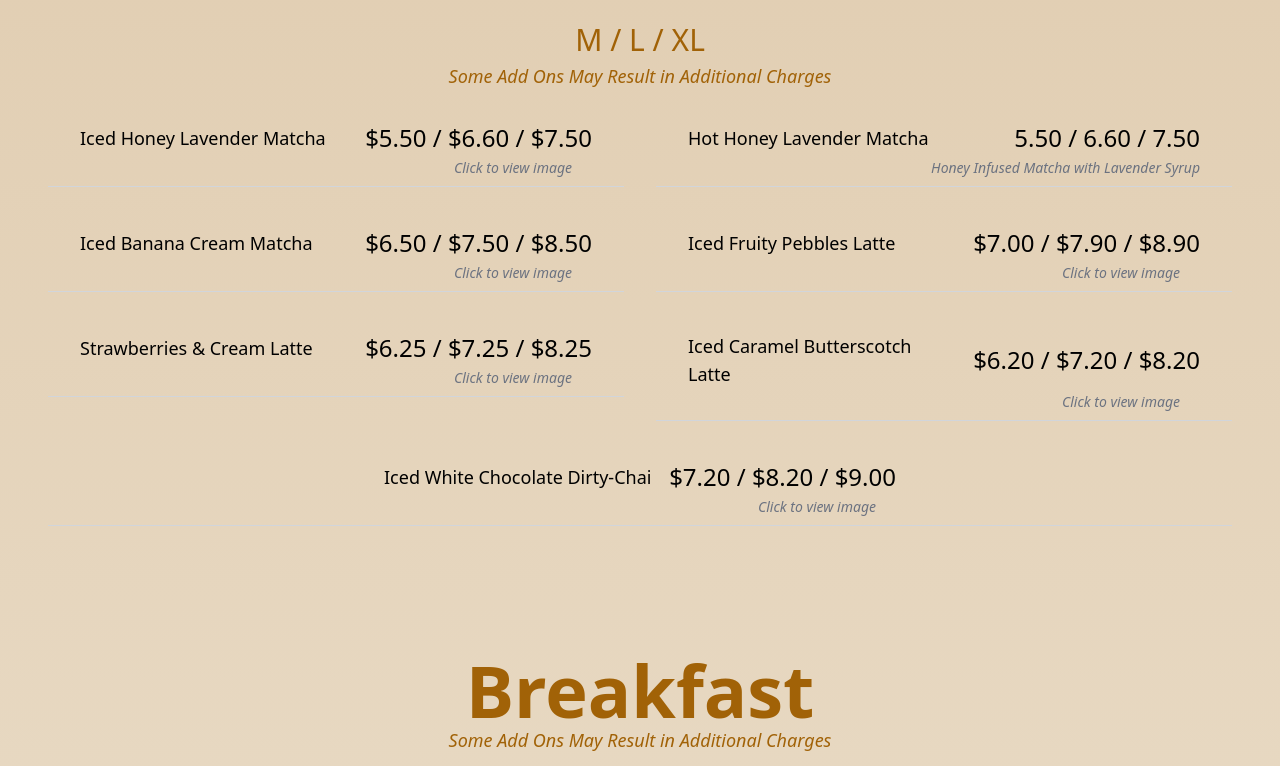
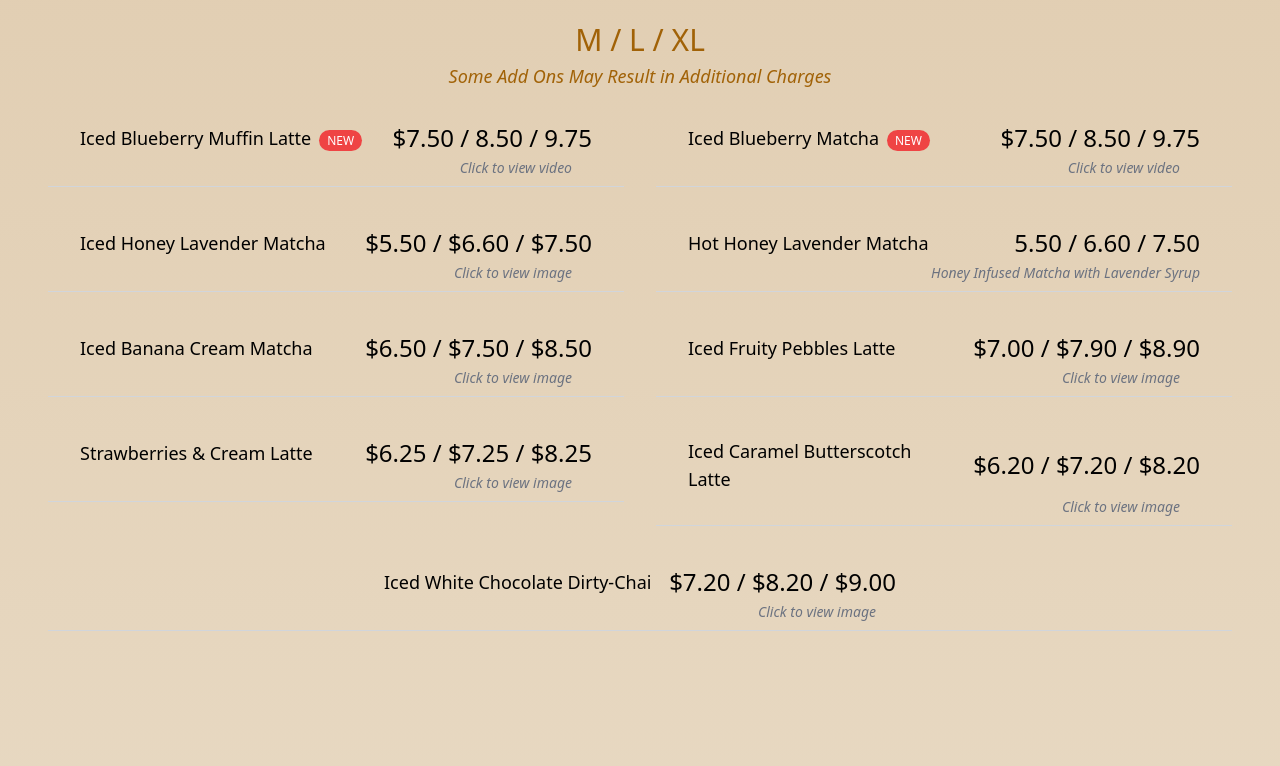
Before and after one commit to SilverDev-27/la-bodega-site, a React (Create React App) app: page / in a window 1280 px wide. Shown: the part 2319-3085 px from the top of the page. Built offline with nearby package versions, Linux system fonts and the light colour scheme.

Commit message:
Updated Monthly Specials

```diff
--- a/src/Menu.jsx
+++ b/src/Menu.jsx
@@ -11,6 +11,8 @@ import icedMazapanImg from './assets/mazapan.jpg';
 import icedSignatureImg from './assets/iced-signature-latte.jpg';
 import icedHorchataImg from './assets/iced-horchata.jpg';
 // Monthly Drinks
+import icedBlueberryMuffinVid from './assets/iced-blueberry-muffin.mp4';
+import icedBlueberryMatchaVid from './assets/iced-blueberry-matcha.mp4';
 import icedHoneyLavenderImg from './assets/iced-honey-lavender.jpg';
 import icedWhiteChocolateImg from './assets/iced-white-chocolate-dirty-chai.jpg';
 import icedFruityPebblesImg from './assets/fruitypebbles.jpg';
@@ -18,16 +20,15 @@ import icedStrawberriesNdCreamImg from './assets/strawberries-cream.jpg';
 import icedBananaCreamMatchaImg from './assets/banana-cream-matcha.jpg';
 import icedCaramelButterscotchImg from './assets/caramel-butterscotch.jpg';
 
-
-const MenuItem = ({ name, price, image, description }) => {
-  const [showImage, setShowImage] = useState(false);
+const MenuItem = ({ name, price, image, video, description, isNew }) => {
+  const [showMedia, setShowMedia] = useState(false);
   const [enlarged, setEnlarged] = useState(false);
   const overlayRef = useRef(null);
 
-  const handleImageClick = () => setEnlarged(true);
+  const handleClick = () => setShowMedia(!showMedia);
+  const handleMediaClick = () => setEnlarged(true);
   const closeOverlay = () => setEnlarged(false);
 
-    // Auto-scroll to the image when enlarged
   useEffect(() => {
     if (enlarged && overlayRef.current) {
       overlayRef.current.scrollIntoView({ behavior: 'smooth', block: 'center' });
@@ -38,32 +39,51 @@ const MenuItem = ({ name, price, image, description }) => {
     <>
       <div
         className="w-full transition-all duration-300 cursor-pointer"
-        onClick={() => setShowImage(!showImage)}
+        onClick={handleClick}
       >
-        {/* Make border outside to ensure full width */}
         <div className="border-b border-gray-300 w-full">
           <div className="w-full max-w-lg mx-auto flex flex-col gap-1 py-2">
             <div className="flex justify-between items-center gap-4">
-              <span className="flex-1 font-medium text-lg">{name}</span>
-              {image && showImage ? (
+              <span className="flex-1 font-medium text-lg relative">
+                {name}
+                {isNew && (
+                  <span className="ml-2 px-2 py-0.5 text-xs bg-red-500 text-white rounded-full">
+                    NEW
+                  </span>
+                )}
+              </span>
+
+              {showMedia && (image || video) ? (
+                image ? (
                   <img
                     src={image}
                     alt={name}
-                  onClick={handleImageClick}
-                  className="w-44 h-44 object-cover rounded shadow ml-auto mr-5 hover:scale-105 transition-transform"
+                    onClick={handleMediaClick}
+                    className="w-44 h-auto object-cover rounded shadow ml-auto mr-5 hover:scale-105 transition-transform"
                   />
+                ) : (
+                  <video
+                    src={video}
+                    onClick={handleMediaClick}
+                    loop
+                    muted
+                    autoPlay
+                    playsInline
+                    className="w-44 h-auto object-contain rounded shadow"
+                  />
+                )
               ) : (
                 <span className="text-right whitespace-nowrap">{price}</span>
               )}
             </div>
 
-            {image && !showImage && (
+            {(image || video) && !showMedia && (
               <span className="text-sm text-gray-500 italic text-right pr-5">
-                Click to view image
+                Click to view {image ? 'image' : 'video'}
               </span>
             )}
 
-            {!image && description && (
+            {!image && !video && description && (
               <p className="text-sm italic text-gray-500 text-right">{description}</p>
             )}
           </div>
@@ -75,12 +95,24 @@ const MenuItem = ({ name, price, image, description }) => {
           className="fixed inset-0 bg-black bg-opacity-70 flex items-center justify-center z-50"
           onClick={closeOverlay}
         >
+          {image ? (
             <img
               ref={overlayRef}
               src={image}
               alt={`${name} enlarged`}
               className="max-w-[90%] max-h-[90%] rounded-lg shadow-lg border-4 border-white"
             />
+          ) : (
+            <video
+              ref={overlayRef}
+              src={video}
+              autoPlay
+              loop
+              muted
+              controls
+              className="max-w-[90%] max-h-[90%] rounded-lg shadow-lg border-4 border-white"
+            />
+          )}
         </div>
       )}
     </>
@@ -186,6 +218,8 @@ const CoffeeDivider = () => {
 
 // Menu Data
 const monthlySpecials = [
+  { name: 'Iced Blueberry Muffin Latte' , price: '$7.50 / 8.50 / 9.75', video: icedBlueberryMuffinVid, isNew: true },
+  { name: 'Iced Blueberry Matcha' , price: '$7.50 / 8.50 / 9.75', video: icedBlueberryMatchaVid, isNew: true },
   { name: 'Iced Honey Lavender Matcha' , price: '$5.50 / $6.60 / $7.50', image: icedHoneyLavenderImg },
   { name: 'Hot Honey Lavender Matcha', price: '5.50 / 6.60 / 7.50', description: 'Honey Infused Matcha with Lavender Syrup' },
   { name: 'Iced Banana Cream Matcha' , price: '$6.50 / $7.50 / $8.50', image: icedBananaCreamMatchaImg },
```
Also changed, not shown: 2 other files (tests, documents, lock files or other folders). Lines whose indentation alone changed are shown as unchanged.
